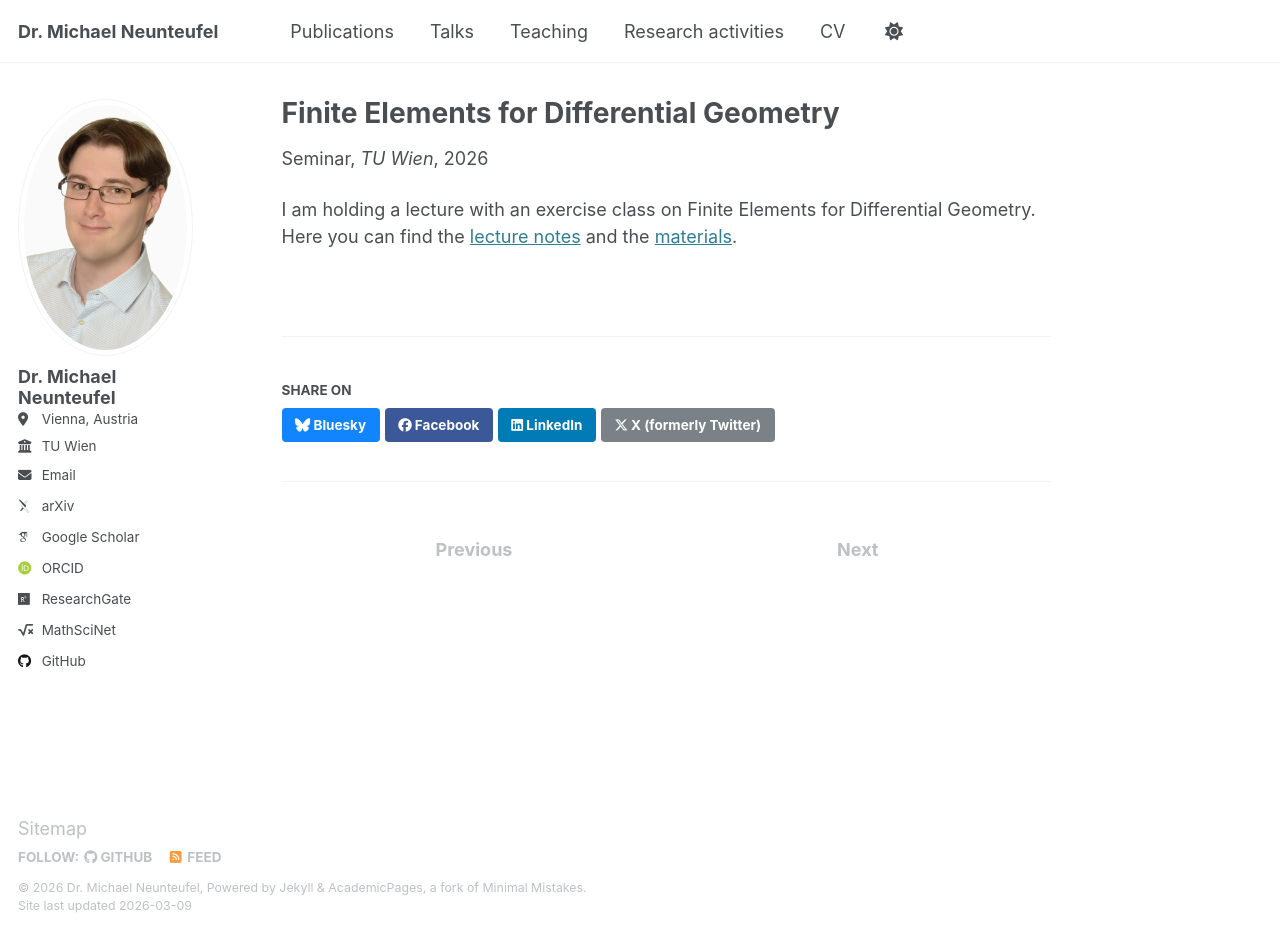
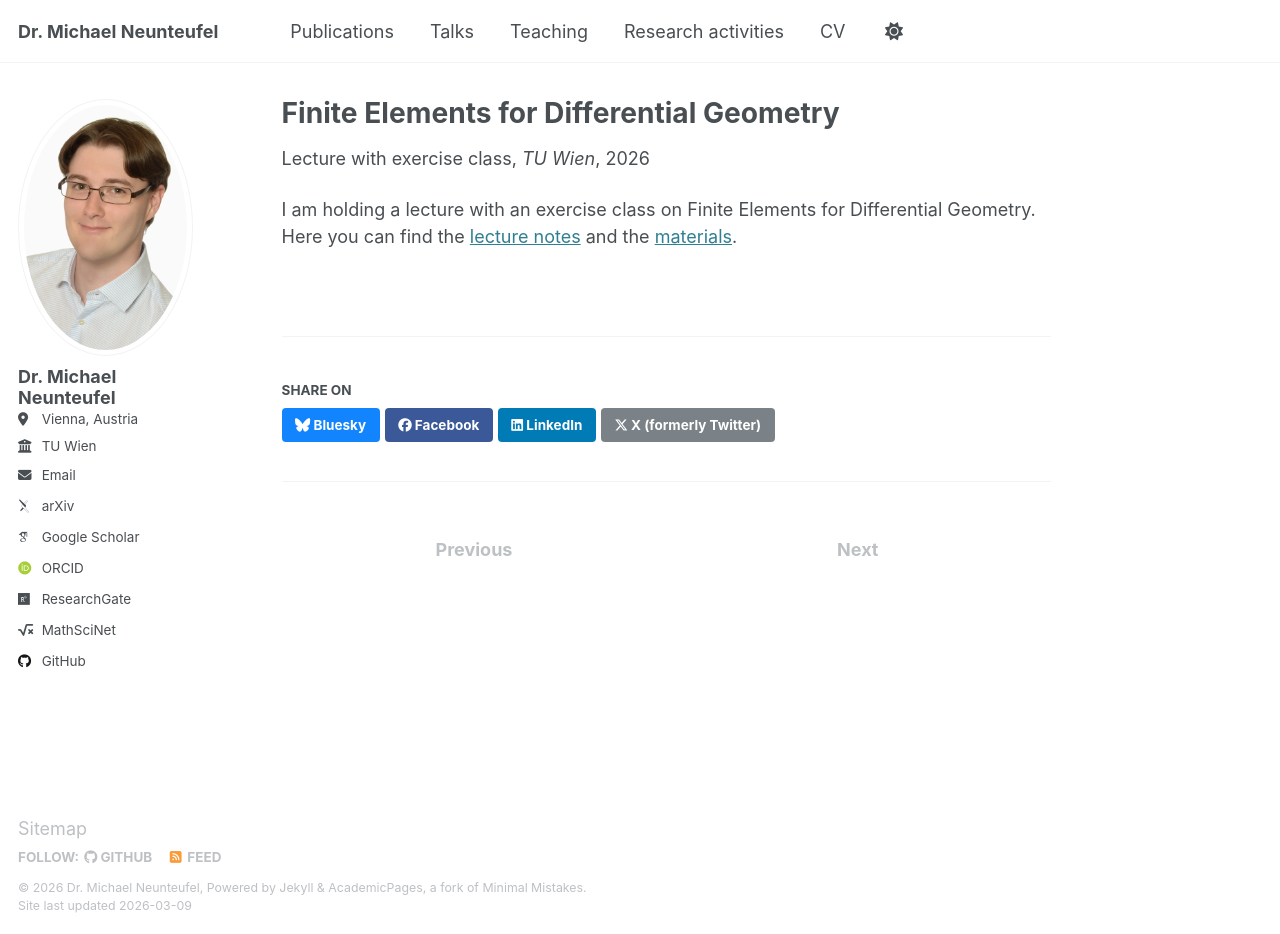
Before and after one commit to MichaelNeunteufel/michaelneunteufel.github.io, a Jekyll site: the page built from _teaching/2026-FEDiffGeo.md, in a window 1280 px wide and 934 px high. Built offline with Jekyll 4.4.1, drawn with Linux system fonts in a browser that asks for light colours; some web fonts are replaced.

Commit message:
fix typo

```diff
--- a/_data/cv.json
+++ b/_data/cv.json
@@ -37,6 +37,11 @@
         "network": "ResearchGate",
         "username": "MichaelNeunteufel",
         "url": "https://www.researchgate.net/profile/Michael-Neunteufel-2"
+      },
+      {
+        "network": "MathSciNet",
+        "username": "MichaelNeunteufel",
+        "url": "https://mathscinet.ams.org/mathscinet/search/author.html?mrauthid=1413038"
       }
     ]
   },
--- a/_teaching/2026-FEDiffGeo.md
+++ b/_teaching/2026-FEDiffGeo.md
@@ -1,7 +1,7 @@
 ---
 title: "Finite Elements for Differential Geometry"
 collection: teaching
-type: "Seminar"
+type: "Lecture with exercise class"
 permalink: /teaching/2026-FEDiffGeo
 venue: "TU Wien"
 date: 2026-03-01
```
